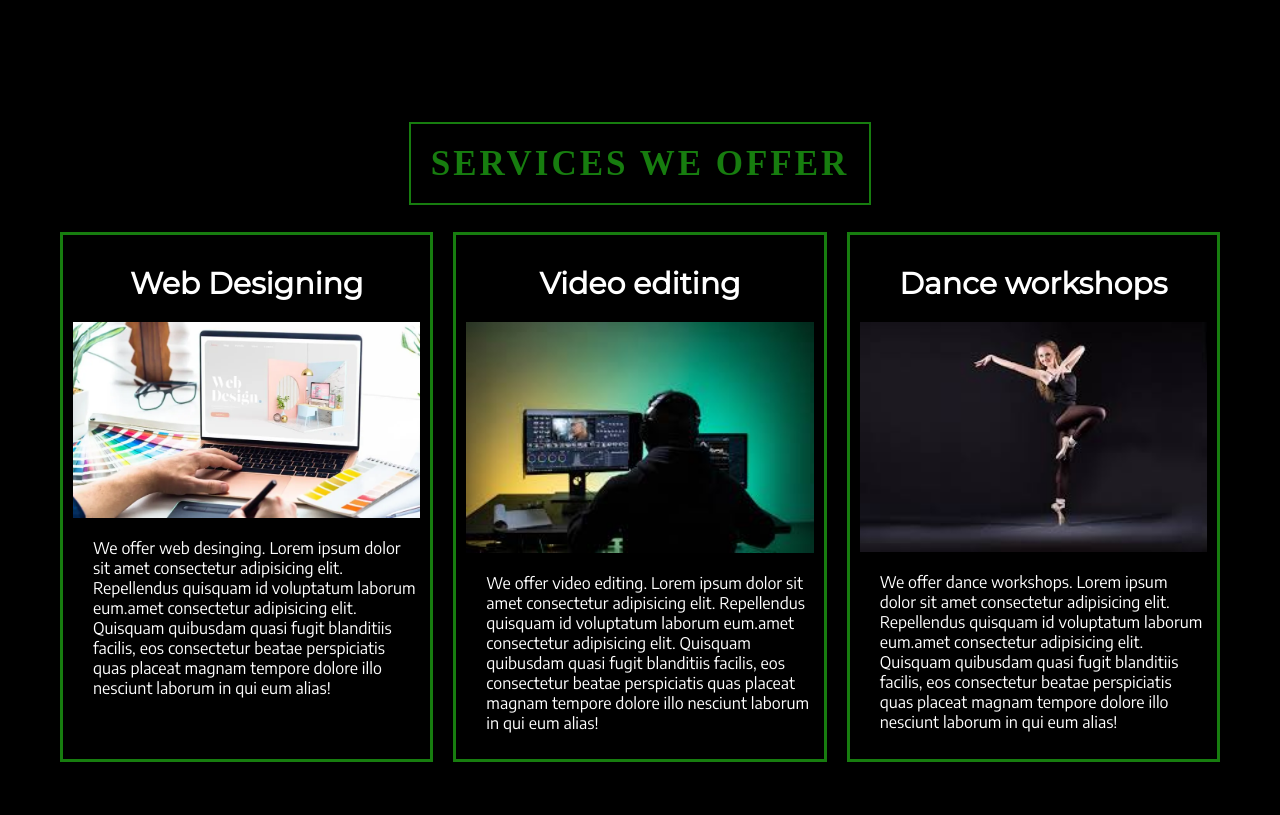
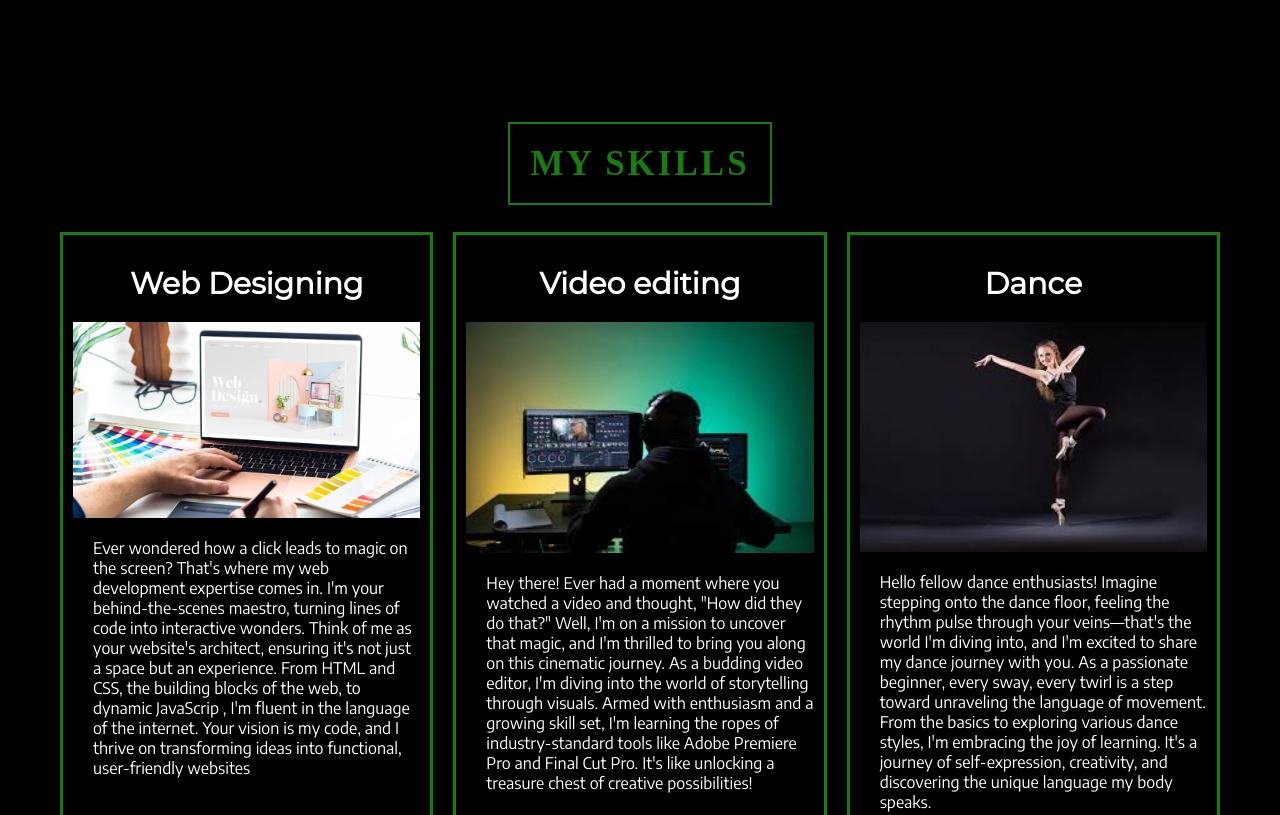
Before and after one commit to aishwarya-molugu/Portfolio, a plain HTML site: page index.html in a window 1280 px wide. Shown: the part 720-1535 px from the top of the page. Drawn offline with Linux system fonts and the light colour scheme; a web font is replaced by a local one.

Commit message:
portfolio

```diff
--- a/index.html
+++ b/index.html
@@ -14,7 +14,7 @@
         <div class="nav-right">
             <a href="#home" class="a-element">Home</a>
             <a href="#home" class="a-element">About</a>
-            <a href="#services" class="a-element">Services</a>
+            <a href="#services" class="a-element">Skills</a>
             <a href="#contact" class="a-element">Contact</a>
         </div>
     </div>
@@ -40,22 +40,25 @@ share my passion to make a meaningful impact.
         </div>
     </div>
     <div class="services" id="services">
-        <h1 class="services-h1">SERVICES WE OFFER</h1><br><br>
+        <h1 class="services-h1">MY SKILLS</h1><br><br>
         <div class="services-sub-cont">
             <div class="services-card">
                 <h1 class="ser-h1">Web Designing</h1>
                 <img class="sc-img" src="images/web designing.webp" alt="web design">
-                <p class="ser-p">We offer web desinging. Lorem ipsum dolor sit amet consectetur adipisicing elit. Repellendus quisquam id voluptatum laborum eum.amet consectetur adipisicing elit. Quisquam quibusdam quasi fugit blanditiis facilis, eos consectetur beatae perspiciatis quas placeat magnam tempore dolore illo nesciunt laborum in qui eum alias!</p>
+                <p class="ser-p">Ever wondered how a click leads to magic on the screen? That's where my web development expertise comes in. I'm your behind-the-scenes maestro, turning lines of code into interactive wonders. Think of me as your website's architect, ensuring it's not just a space but an experience.
+                    From HTML and CSS, the building blocks of the web, to dynamic JavaScrip , I'm fluent in the language of the internet. Your vision is my code, and I thrive on transforming ideas into functional, user-friendly websites</p>
             </div>
             <div class="services-card">
                 <h1 class="ser-h1">Video editing</h1>
                 <img class="sc-img" src="images/videoediting.jpg" alt="web design">
-                <p class="ser-p">We offer video editing. Lorem ipsum dolor sit amet consectetur adipisicing elit. Repellendus quisquam id voluptatum laborum eum.amet consectetur adipisicing elit. Quisquam quibusdam quasi fugit blanditiis facilis, eos consectetur beatae perspiciatis quas placeat magnam tempore dolore illo nesciunt laborum in qui eum alias!</p>
+                <p class="ser-p">Hey there! Ever had a moment where you watched a video and thought, "How did they do that?" Well, I'm on a mission to uncover that magic, and I'm thrilled to bring you along on this cinematic journey.
+                    As a budding video editor, I'm diving into the world of storytelling through visuals. Armed with enthusiasm and a growing skill set, I'm learning the ropes of industry-standard tools like Adobe Premiere Pro and Final Cut Pro. It's like unlocking a treasure chest of creative possibilities!</p>
             </div>
             <div class="services-card">
-                <h1 class="ser-h1">Dance workshops</h1>
+                <h1 class="ser-h1">Dance</h1>
                 <img class="sc-img" src="images/dance.jpg" alt="web design">
-                <p class="ser-p">We offer dance workshops. Lorem ipsum dolor sit amet consectetur adipisicing elit. Repellendus quisquam id voluptatum laborum eum.amet consectetur adipisicing elit. Quisquam quibusdam quasi fugit blanditiis facilis, eos consectetur beatae perspiciatis quas placeat magnam tempore dolore illo nesciunt laborum in qui eum alias!</p>
+                <p class="ser-p">Hello fellow dance enthusiasts! Imagine stepping onto the dance floor, feeling the rhythm pulse through your veins—that's the world I'm diving into, and I'm excited to share my dance journey with you.
+                    As a passionate beginner, every sway, every twirl is a step toward unraveling the language of movement. From the basics to exploring various dance styles, I'm embracing the joy of learning. It's a journey of self-expression, creativity, and discovering the unique language my body speaks.</p>
             </div>
         </div>
     </div>
```
